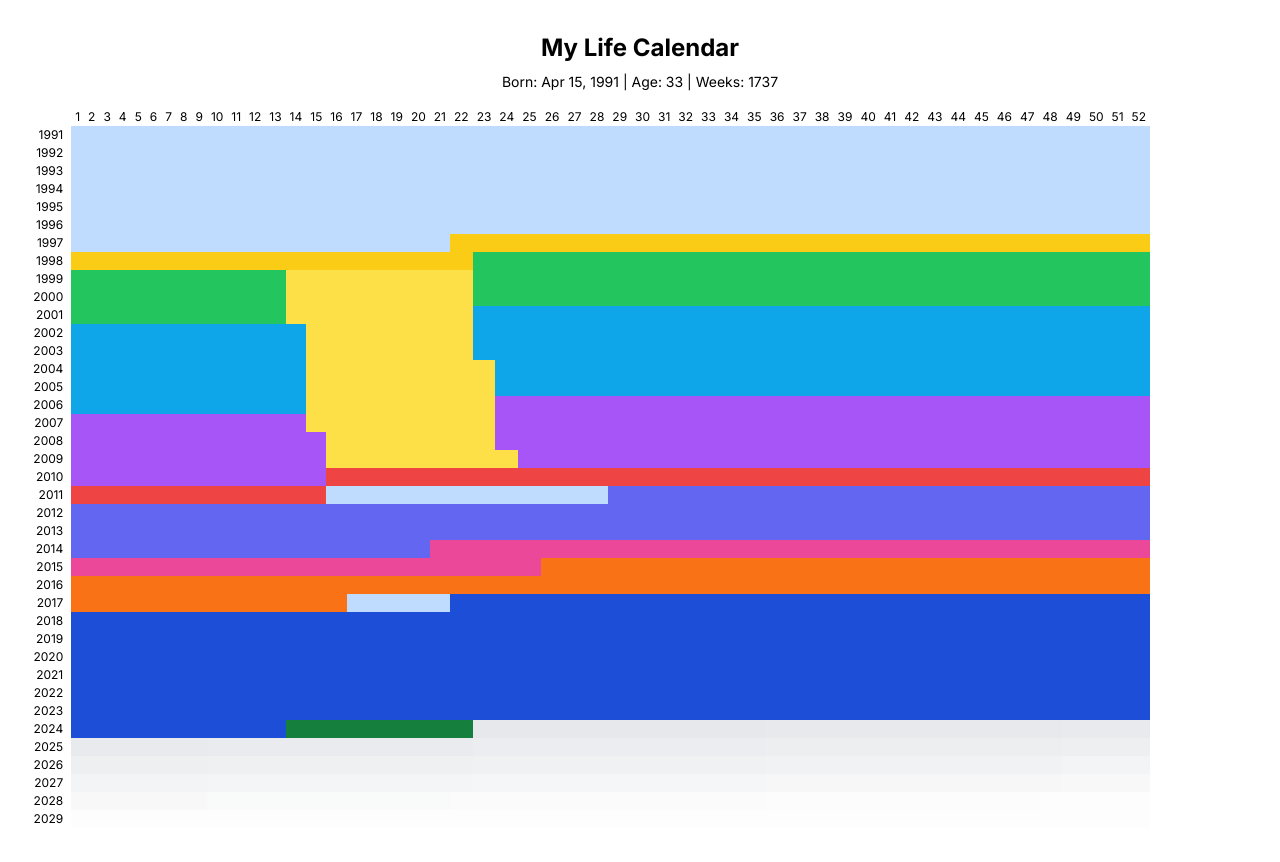
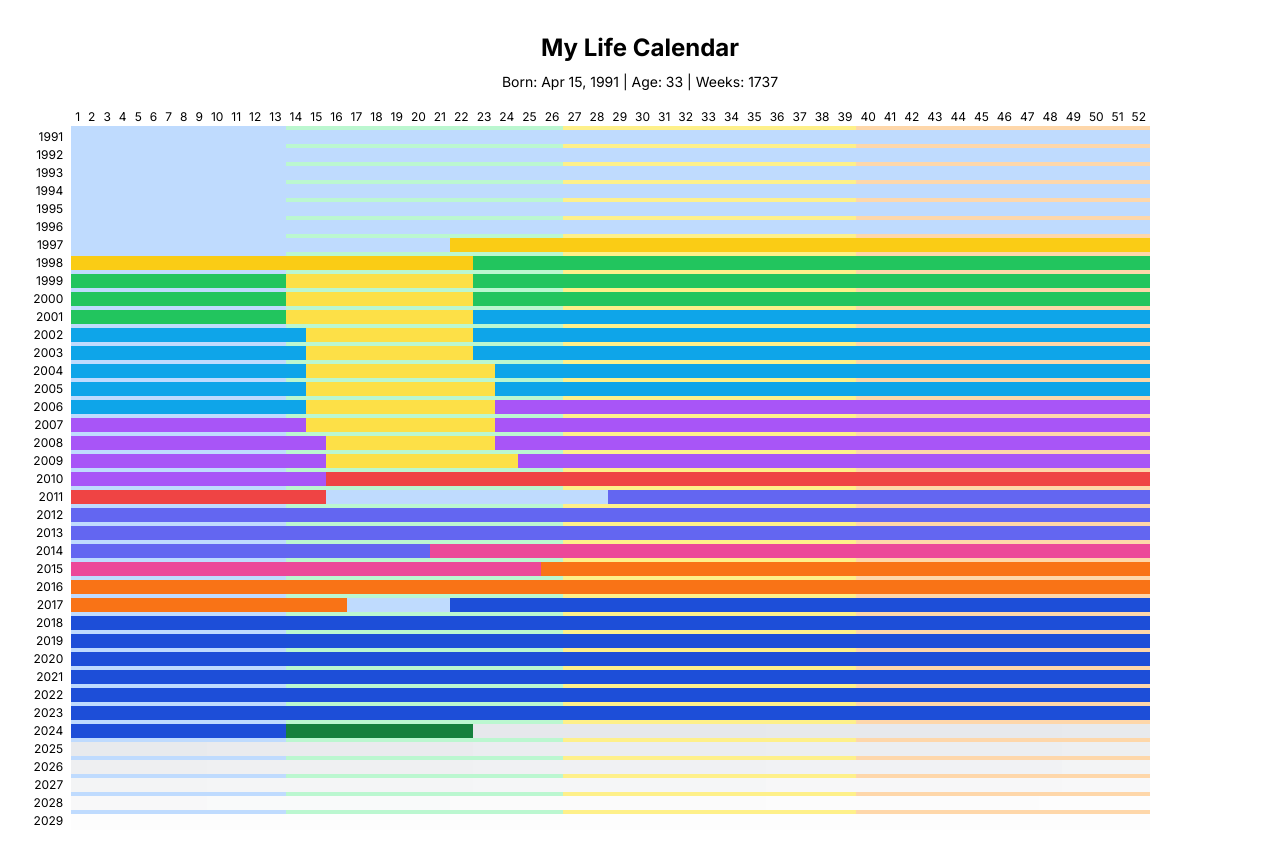
Before and after one commit to WiegerWolf/life-calendar, a Next.js app: page / in a window 1280 px wide. Built offline with nearby package versions, Linux system fonts and the light colour scheme.

Commit message:
Added seasonal color strips to Life Calendar and corresponding legend

```diff
--- a/components/LifeCalendar.tsx
+++ b/components/LifeCalendar.tsx
@@ -87,6 +87,14 @@ const LifeCalendar: React.FC<LifeCalendarProps> = ({ birthDate, lifeEvents }) =>
     const months = ['Jan', 'Feb', 'Mar', 'Apr', 'May', 'Jun', 'Jul', 'Aug', 'Sep', 'Oct', 'Nov', 'Dec'];
     const seasons = ['Winter', 'Spring', 'Summer', 'Fall'];
 
+    const getSeasonClass = (weekIndex: number): string => {
+        const weekInYear = weekIndex % 52;
+        if (weekInYear < 13) return 'border-t-4 border-blue-200'; // Winter
+        if (weekInYear < 26) return 'border-t-4 border-green-200'; // Spring
+        if (weekInYear < 39) return 'border-t-4 border-yellow-200'; // Summer
+        return 'border-t-4 border-orange-200'; // Fall
+    };
+
     return (
         <div className="relative overflow-x-auto">
             <table
@@ -114,10 +122,11 @@ const LifeCalendar: React.FC<LifeCalendarProps> = ({ birthDate, lifeEvents }) =>
                             {Array.from({ length: 52 }).map((ff, weekIndex) => {
                                 const absoluteWeekIndex = yearIndex * 52 + weekIndex;
                                 const [color, _] = getColorAndEventForWeek(absoluteWeekIndex);
+                                const seasonClass = getSeasonClass(weekIndex);
                                 return (
                                     <td
                                         key={weekIndex}
-                                        className={`w-2 h-2 md:w-3 md:h-3 ${color}`}
+                                        className={`w-2 h-2 md:w-3 md:h-3 ${color} ${seasonClass}`}
                                         data-week={absoluteWeekIndex}
                                     />
                                 );
@@ -140,6 +149,12 @@ const LifeCalendar: React.FC<LifeCalendarProps> = ({ birthDate, lifeEvents }) =>
                     <p>Date: {tooltipData.date}</p>
                     {tooltipData.event && <p>Event: {tooltipData.event}</p>}
                     <p>{tooltipData.isPast ? 'Past' : 'Future'}</p>
+                    <div className="mt-4 text-sm">
+    <p><span className="inline-block w-3 h-3 border-t-4 border-blue-200 mr-2"></span>Winter</p>
+    <p><span className="inline-block w-3 h-3 border-t-4 border-green-200 mr-2"></span>Spring</p>
+    <p><span className="inline-block w-3 h-3 border-t-4 border-yellow-200 mr-2"></span>Summer</p>
+    <p><span className="inline-block w-3 h-3 border-t-4 border-orange-200 mr-2"></span>Fall</p>
+</div>
                 </div>
             )}
         </div>
```
